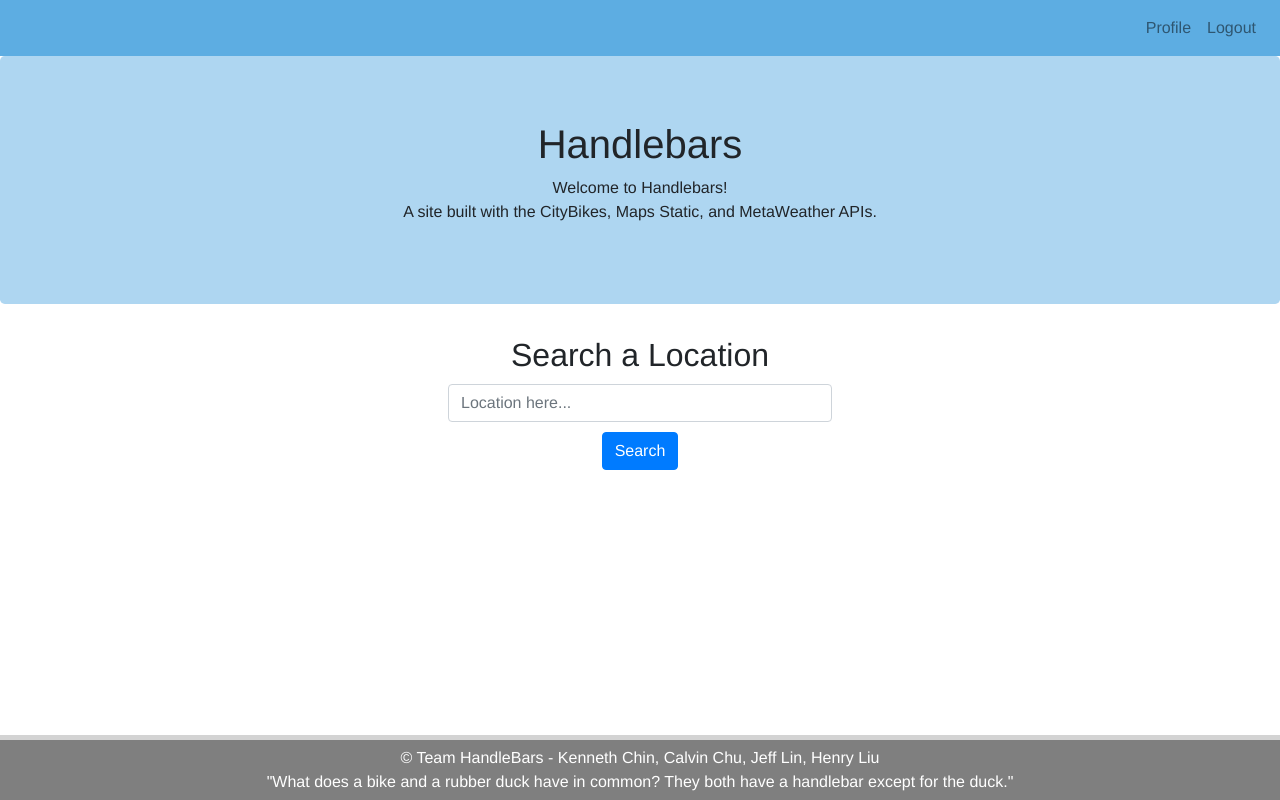
After one commit to nilffej/Handlebars, a Flask app: page /loggedIn in a window 1280 px wide. The commit adds this page. Run offline with Flask 2, Linux system fonts and the light colour scheme; a user stored in the database is signed in; some libraries are stand-ins or nearby versions.

Commit message:
LoggedIn page aded

```diff
--- a/app.py
+++ b/app.py
@@ -201,12 +201,21 @@ def searchPost(city):
                                 mapimage = "https://www.mapquestapi.com/staticmap/v4/getmap?key=GiP6vYcbAdnVUtnHGJwYdvAdAxupOahM&size=600,600&type=map&imagetype=jpg&zoom=15&scalebar=true&traffic=FLOW|CON|INC&center={}&xis=&ellipse=fill:0x70ff0000|color:0xff0000|width:2|40.00,-105.25,40.04,-105.30".format(searchdict['longlat']))
     else:
         return redirect(url_for("root"))
+@app.route("/loggedIn")
+def loggedIn():
+  # if user already logged in, redirects back to discover
+  if 'user' in session:
+      return render_template("loggedIn.html", sessionstatus = "user" in session)
+  else:
+      flash('Login unsuccessful')
+      return(redirect(url_for("login")))
+  return render_template("login.html")
 
 @app.route("/login")
 def login():
   # if user already logged in, redirects back to discover
   if 'user' in session:
-    return redirect(url_for('profile'))
+    return redirect(url_for('loggedIn'))
   # checking to see if things were submitted
   if (request.args):
     if (bool(request.args["username"]) and bool(request.args["password"])):
@@ -222,7 +231,7 @@ def login():
           if inpUser == row[0]:
             if inpPass == row[1]:
               session['user'] = inpUser
-              return(redirect(url_for("profile")))
+              return(redirect(url_for("loggedIn")))
             else:
               flash('Login credentials were incorrect. Please try again.')
               return(redirect(url_for("login")))
--- /dev/null
+++ b/templates/loggedIn.html
@@ -0,0 +1,35 @@
+{% extends "template.html" %}
+
+{% block buttons %}
+<li class="nav-item">
+  <a href="{{ url_for('profile') }}" class="nav-link">Profile</a>
+</li>
+
+<li class="nav-item">
+  <a href="{{ url_for('logout') }}" class="nav-link">Logout</a>
+</li>
+{% endblock %}
+
+{% block body %}
+<div class="jumbotron text-center" style="background-color: #aed6f1;">
+  <h1>Handlebars</h1>
+  <p>Welcome to Handlebars!<br>
+    A site built with the CityBikes, Maps Static, and MetaWeather APIs.
+  </p>
+</div>
+
+<h2 style="text-align: center;">Search a Location</h2>
+
+<form class="active-cyan-3 active-cyan-4" action="/search" style="text-align: center; margin-bottom: 50px;">
+  <input class="form-control" type="text" placeholder="Location here..."
+    style="width: 30%; margin: 10px auto;" name="searchbar">
+  <button class="btn btn-primary" type="submit">Search</button>
+</form>
+
+{% block searchresults %}
+<div style="position: absolute; bottom: 0; padding: 6px; margin-top: 0; width: 100%; background: rgba(0, 0, 0, 0.5); color: white; text-align: center; border-top: solid; border-color:lightgray; border-width: 5px;">
+   &copy Team HandleBars - Kenneth Chin, Calvin Chu, Jeff Lin, Henry Liu <br> "What does a bike and a rubber duck have in common? They both have a handlebar except for the duck."
+</div>
+{% endblock %}
+
+{% endblock %}
```
Also changed, not shown: templates/notneeded.html (deleted, +0 -58 lines), templates/profile.html (+11 -0 lines).
